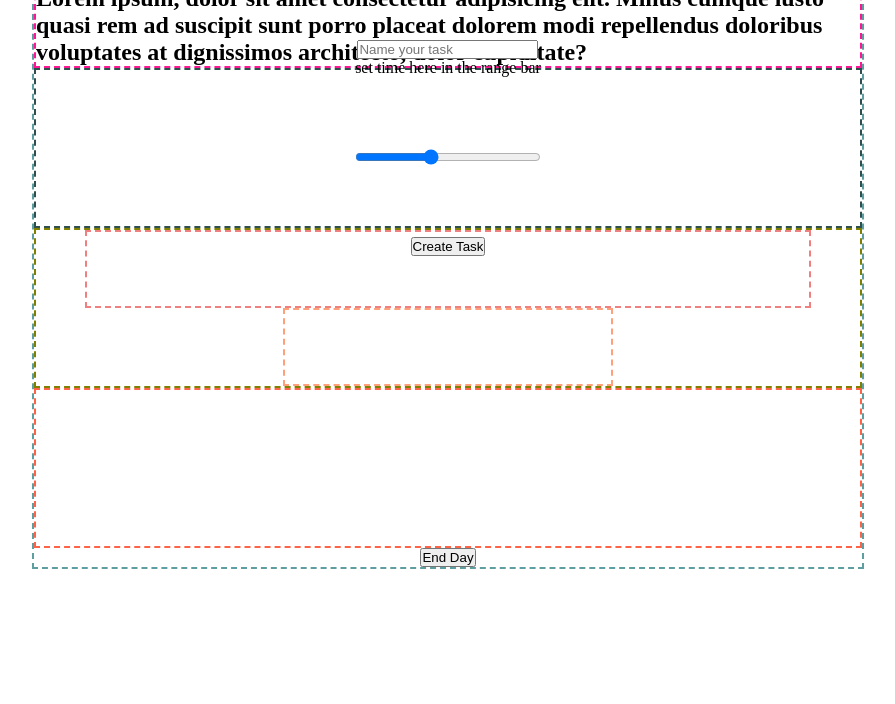
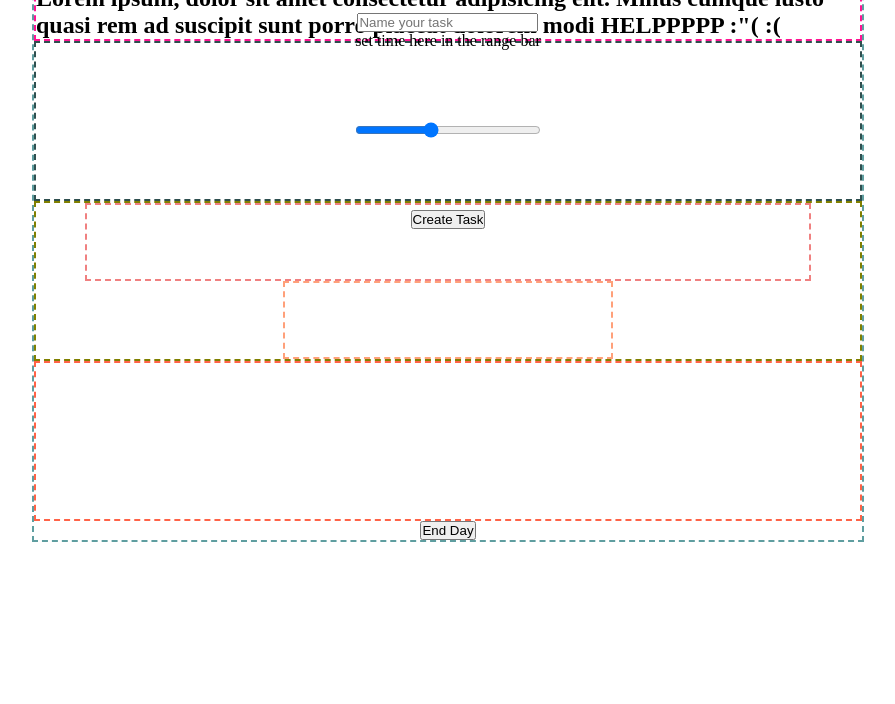
Before and after one commit to cathacz/stayFocused, a website: page src/index.html in a window 1280 px wide. Shown: the part 96-800 px from the top of the page, without its empty margins (192-1087 px from the left). Drawn offline with nearby package versions, Linux system fonts and the light colour scheme; files that its build step writes are made by us from their sources.

Commit message:
dteshdtqaewgbdat

```diff
--- a/src/index.html
+++ b/src/index.html
@@ -13,8 +13,7 @@
         <h2>
           Lorem ipsum, dolor sit amet consectetur adipisicing elit. Minus cumque
           iusto quasi rem ad suscipit sunt porro placeat dolorem modi
-          repellendus doloribus voluptates at dignissimos architecto, dolor
-          cupiditate?
+         HELPPPPP :"( :(
         </h2>
       </div>
 
```
